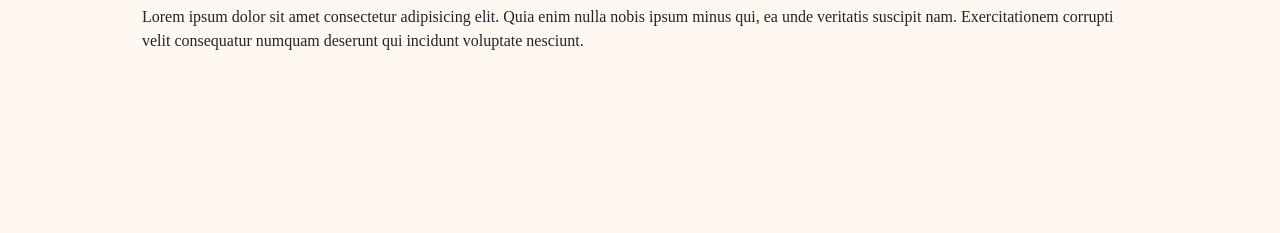
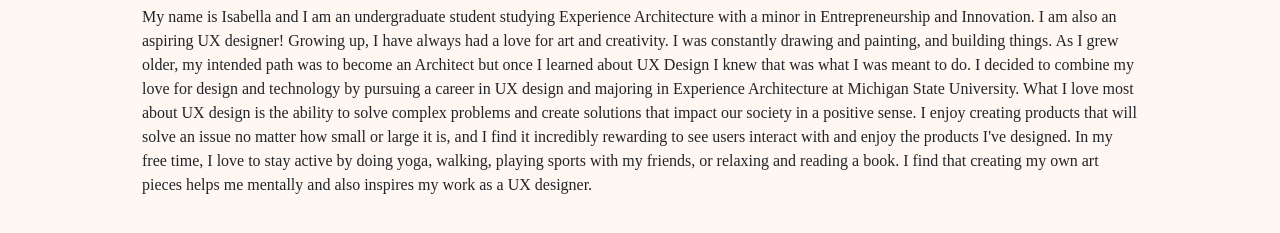
Before and after one commit to WRA210-Spring2024/Migaldi_Portfolio, a plain HTML site: page about.html in a window 1280 px wide. Shown: the part 145-378 px from the top of the page. Drawn offline with nearby package versions, Linux system fonts and the light colour scheme.

Commit message:
Update about.html

```diff
--- a/about.html
+++ b/about.html
@@ -42,10 +42,17 @@
     <div class="container">
         <div class="row m-5">
           <!-- homepage description -->
-            <div class="col-xlg-8">
+            <div class="col-xlg-5">
                 <div class="nav justify-content-center">
                   <h2>About</h2>
-                    <p>Lorem ipsum dolor sit amet consectetur adipisicing elit. Quia enim nulla nobis ipsum minus qui, ea unde veritatis suscipit nam. Exercitationem corrupti velit consequatur numquam deserunt qui incidunt voluptate nesciunt.</p>
+                    <p>My name is Isabella and I am an undergraduate student studying Experience Architecture with a minor in Entrepreneurship and Innovation. I am also an aspiring UX designer!
+
+                      Growing up, I have always had a love for art and creativity. I was constantly drawing and painting, and building things.  As I grew older, my intended path was to become an Architect but once I learned about UX Design I knew that was what I was meant to do. I decided to combine my love for design and technology by pursuing a career in UX design and majoring in Experience Architecture at Michigan State University.
+
+                      What I love most about UX design is the ability to solve complex problems and create solutions that impact our society in a positive sense. I enjoy creating products that will solve an issue no matter how small or large it is, and I find it incredibly rewarding to see users interact with and enjoy the products I've designed.
+
+                      In my free time, I love to stay active by doing yoga, walking, playing sports with my friends, or relaxing and reading a book. I find that creating my own art pieces helps me mentally and also inspires my work as a UX designer.
+                    </p>
                 </div>
             </div>
     </div>
```
